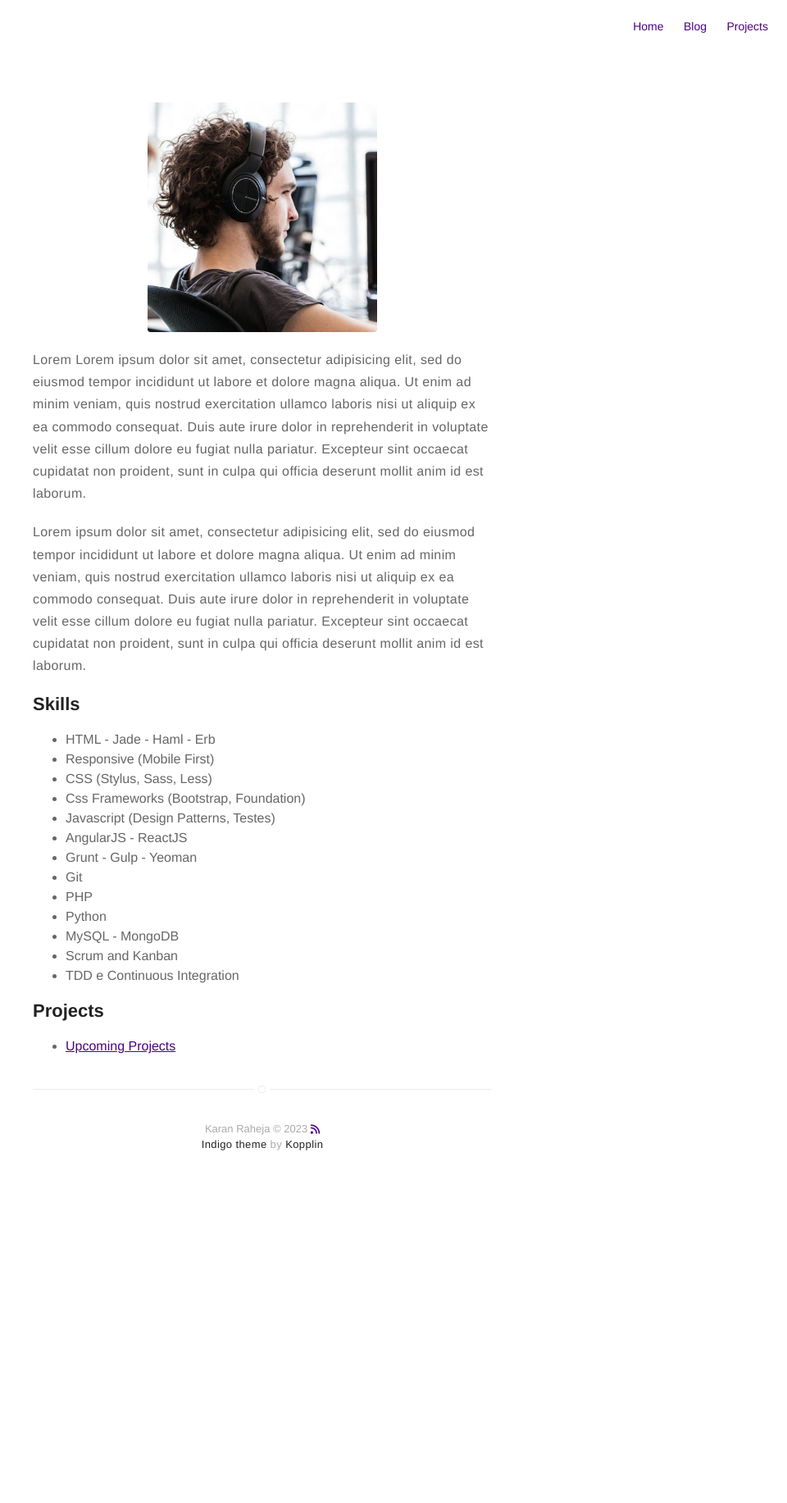
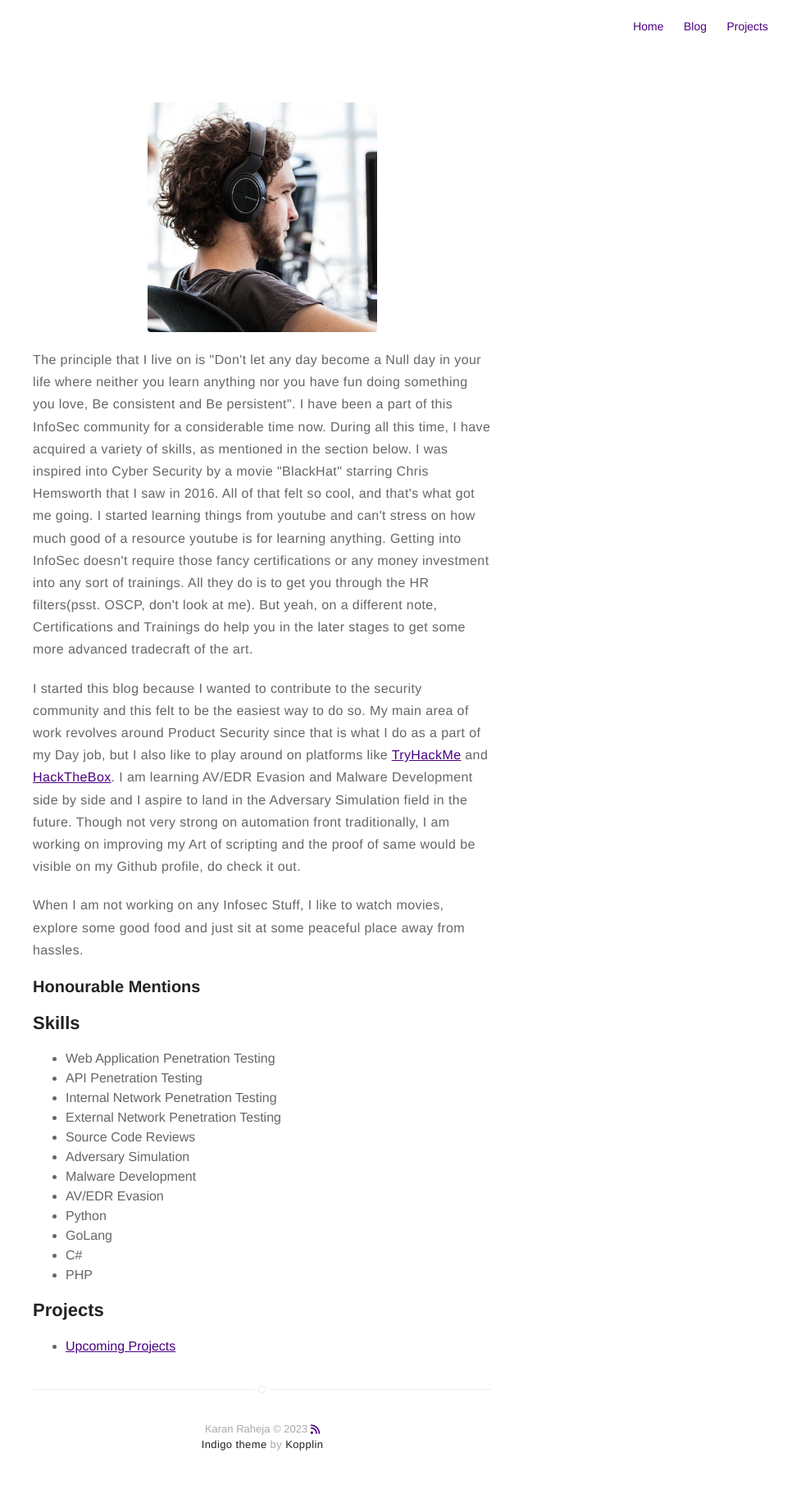
Before and after one commit to cryptic-hunter/cryptic-hunter.github.io, a Jekyll site: the page built from about.md, in a window 1280 px wide. Shown: the whole page at 82% size, without its empty margins (320-1280 px from the left). Built offline with Jekyll 4.4.1, drawn with Linux system fonts in a browser that asks for light colours; nearby versions of some CDN libraries; before the commit the page ends 1468 px from its top, so only the background shows below that.

Commit message:
Initial Commit

```diff
--- a/_config.yml
+++ b/_config.yml
@@ -40,8 +40,6 @@ twitter: https://twitter.com/5h4d0w_hun73r1
 linkedin: https://www.linkedin.com/in/karan-raheja-796015110/
 github: https://github.com/cryptic-hunter
 email: karanraheja24@gmail.com
-tryhackme: https://www.google.com
-hackthebox: https://www.google.com
 
 authors:
   KaranRaheja:
--- a/about.md
+++ b/about.md
@@ -4,36 +4,29 @@ layout: page
 ---
 ![Profile Image]({% if site.external-image %}{{ site.picture }}{% else %}{{ site.url }}/{{ site.picture }}{% endif %})
 
-<p>Lorem Lorem ipsum dolor sit amet, consectetur adipisicing elit, sed do eiusmod
-tempor incididunt ut labore et dolore magna aliqua. Ut enim ad minim veniam,
-quis nostrud exercitation ullamco laboris nisi ut aliquip ex ea commodo
-consequat. Duis aute irure dolor in reprehenderit in voluptate velit esse
-cillum dolore eu fugiat nulla pariatur. Excepteur sint occaecat cupidatat non
-proident, sunt in culpa qui officia deserunt mollit anim id est laborum.</p>
+<p>The principle that I live on is "Don't let any day become a Null day in your life where neither you learn anything nor you have fun doing something you love, Be consistent and Be persistent". I have been a part of this InfoSec community for a considerable time now. During all this time, I have acquired a variety of skills, as mentioned in the section below. I was inspired into Cyber Security by a movie "BlackHat" starring Chris Hemsworth that I saw in 2016. All of that felt so cool, and that's what got me going. I started learning things from youtube and can't stress on how much good of a resource youtube is for learning anything. Getting into InfoSec doesn't require those fancy certifications or any money investment into any sort of trainings. All they do is to get you through the HR filters(psst. OSCP, don't look at me). But yeah, on a different note, Certifications and Trainings do help you in the later stages to get some more advanced tradecraft of the art.</p>
 
-<p>Lorem ipsum dolor sit amet, consectetur adipisicing elit, sed do eiusmod
-tempor incididunt ut labore et dolore magna aliqua. Ut enim ad minim veniam,
-quis nostrud exercitation ullamco laboris nisi ut aliquip ex ea commodo
-consequat. Duis aute irure dolor in reprehenderit in voluptate velit esse
-cillum dolore eu fugiat nulla pariatur. Excepteur sint occaecat cupidatat non
-proident, sunt in culpa qui officia deserunt mollit anim id est laborum.</p>
+<p>I started this blog because I wanted to contribute to the security community and this felt to be the easiest way to do so. My main area of work revolves around Product Security since that is what I do as a part of my Day job, but I  also like to play around on platforms like <a href="https://tryhackme.com">TryHackMe</a> and <a href="https://hackthebox.com">HackTheBox</a>. I am learning AV/EDR Evasion and Malware Development side by side and I aspire to land in the Adversary Simulation field in the future. Though not very strong on automation front traditionally, I am working on improving my Art of scripting and the proof of same would be visible on my Github profile, do check it out.</p>
+<p>When I am not working on any Infosec Stuff, I like to watch movies, explore some good food and just sit at some peaceful place away from hassles.</p>
+
+<h3>Honourable Mentions</h3>
 
 <h2>Skills</h2>
 
 <ul class="skill-list">
-	<li>HTML - Jade - Haml - Erb</li>
-	<li>Responsive (Mobile First)</li>
-	<li>CSS (Stylus, Sass, Less)</li>
-	<li>Css Frameworks (Bootstrap, Foundation)</li>
-	<li>Javascript (Design Patterns, Testes)</li>
-	<li>AngularJS - ReactJS</li>
-	<li>Grunt - Gulp - Yeoman</li>
-	<li>Git</li>
+	<li>Web Application Penetration Testing</li>
+	<li>API Penetration Testing</li>
+	<li>Internal Network Penetration Testing</li>
+	<li>External Network Penetration Testing</li>
+	<li>Source Code Reviews</li>
+	<li>Adversary Simulation</li>
+	<li>Malware Development</li>
+	<li>AV/EDR Evasion</li>
+	<li>Python</li>
+	<li>GoLang</li>
+	<li>C#</li>
 	<li>PHP</li>
-	<li>Python</li>
-	<li>MySQL - MongoDB</li>
-	<li>Scrum and Kanban</li>
-	<li>TDD e Continuous Integration</li>
+
 </ul>
 
 <h2>Projects</h2>
```
Also changed, not shown: _includes/social-links.html (+0 -12 lines).
